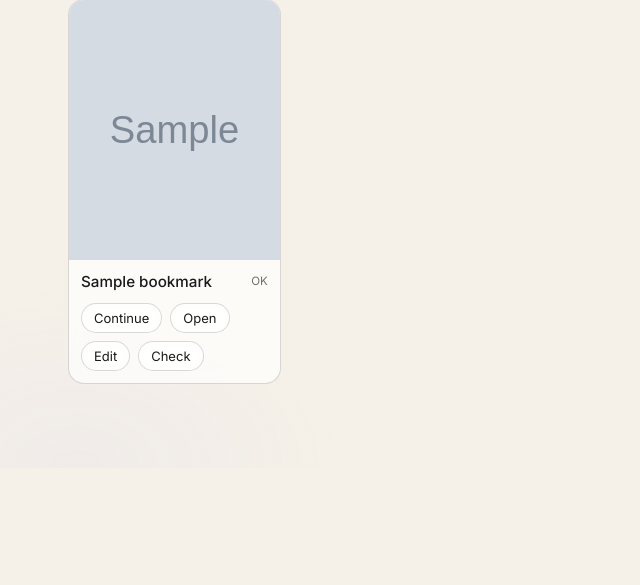
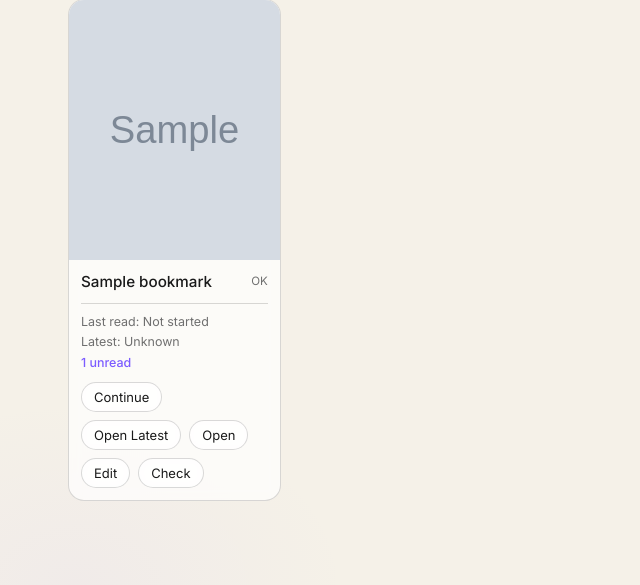
Before and after one commit to somaqzz12/manhwa-manga-tracking-Through-out-different-websites, a Flask app: template templates/index.html in a window 1280 px wide. Shown: the part 318-903 px from the top of the page, without its empty margins (0-640 px from the left). Before the commit the page ends 702 px from the top, so only its background shows below. Run offline with Flask 3, Linux system fonts and the light colour scheme; the template is opened without the code that fills it: most values are stand-ins (such as "Sample title", 1, 10 or a date in 2020); grey boxes marked "Sample" are stand-in pictures; parts of the project's set-up code (start-up, migrations or seed data) failed here and were passed over; some libraries are stand-ins or nearby versions.

Commit message:
Expose bookmark progress details directly on dashboard cards.
Adds Last read/Latest/unread metadata with link targets and updates actions for Continue and Open Latest using existing backend fields.

Made-with: Cursor

```diff
--- a/templates/index.html
+++ b/templates/index.html
@@ -231,6 +231,32 @@
     }
     .title { font-size: 0.95rem; font-weight: 500; margin: 0; font-family: "Inter", sans-serif; }
     .tag { font-size: 0.72rem; color: var(--muted); }
+    .card-progress {
+      margin: 0 12px 10px;
+      padding-top: 10px;
+      border-top: 1px solid var(--border);
+      display: grid;
+      gap: 4px;
+      font-size: 0.78rem;
+      color: var(--muted);
+      line-height: 1.35;
+    }
+    .card-progress a {
+      color: inherit;
+      text-decoration: none;
+      border-bottom: 1px dotted color-mix(in srgb, var(--muted) 55%, transparent);
+    }
+    .card-progress a:hover {
+      color: var(--text);
+      border-bottom-color: color-mix(in srgb, var(--text) 45%, transparent);
+    }
+    .card-progress .unread {
+      color: #7c5cff;
+      font-weight: 500;
+    }
+    .dark .card-progress .unread {
+      color: #b59bfa;
+    }
     .card-actions {
       display: flex;
       flex-wrap: wrap;
@@ -340,7 +366,9 @@
 
       <div class="grid section" id="series-grid">
         {% for b in bookmarks %}
-          {% set show_continue = ((b.read_source_url or '')|trim) or (b.read_chapter_num is not none) or ((b.read_chapter_label or '')|trim) %}
+          {% set show_continue = (b.continue_url or '')|trim %}
+          {% set last_read_label = (b.read_chapter_label or '')|trim %}
+          {% set latest_label = (b.latest_seen or '')|trim %}
           <article class="card" data-genre="{{ (b.get('genre') or '')|lower }}">
             {% if b["cover_url"] %}
               <img src="{{ b['cover_url'] }}" alt="" class="cover" loading="lazy" referrerpolicy="origin">
@@ -351,10 +379,36 @@
               <p class="title">{{ b["title"] }}</p>
               <span class="tag">{% if b["new_update"] %}NEW{% else %}OK{% endif %}</span>
             </div>
+            <div class="card-progress">
+              <span>
+                Last read:
+                {% if (b.read_source_url or '')|trim and last_read_label %}
+                  <a href="{{ b.read_source_url }}" target="_blank" rel="noreferrer">{{ last_read_label }}</a>
+                {% elif last_read_label %}
+                  {{ last_read_label }}
+                {% else %}
+                  Not started
+                {% endif %}
+              </span>
+              <span>
+                Latest:
+                {% if (b.latest_seen_url or '')|trim and latest_label %}
+                  <a href="{{ b.latest_seen_url }}" target="_blank" rel="noreferrer">{{ latest_label }}</a>
+                {% elif latest_label %}
+                  {{ latest_label }}
+                {% else %}
+                  Unknown
+                {% endif %}
+              </span>
+              {% if (b.unread_count or 0) > 0 %}
+                <span class="unread">{{ b.unread_count }} unread</span>
+              {% endif %}
+            </div>
             <div class="card-actions">
               {% if show_continue %}
                 <a class="btn" href="{{ b['continue_url'] }}" target="_blank" rel="noreferrer">Continue</a>
               {% endif %}
+              <a class="btn" href="{{ b['latest_seen_url'] if (b.latest_seen_url or '')|trim else b['url'] }}" target="_blank" rel="noreferrer">Open Latest</a>
               <a class="btn" href="{{ b['url'] }}" target="_blank" rel="noreferrer">Open</a>
               <a class="btn" href="{{ url_for('edit_bookmark', bookmark_id=b['id'], **edit_link_kw) }}">Edit</a>
               <form action="/check/{{ b['id'] }}" method="post" data-loading-form="true">
```
